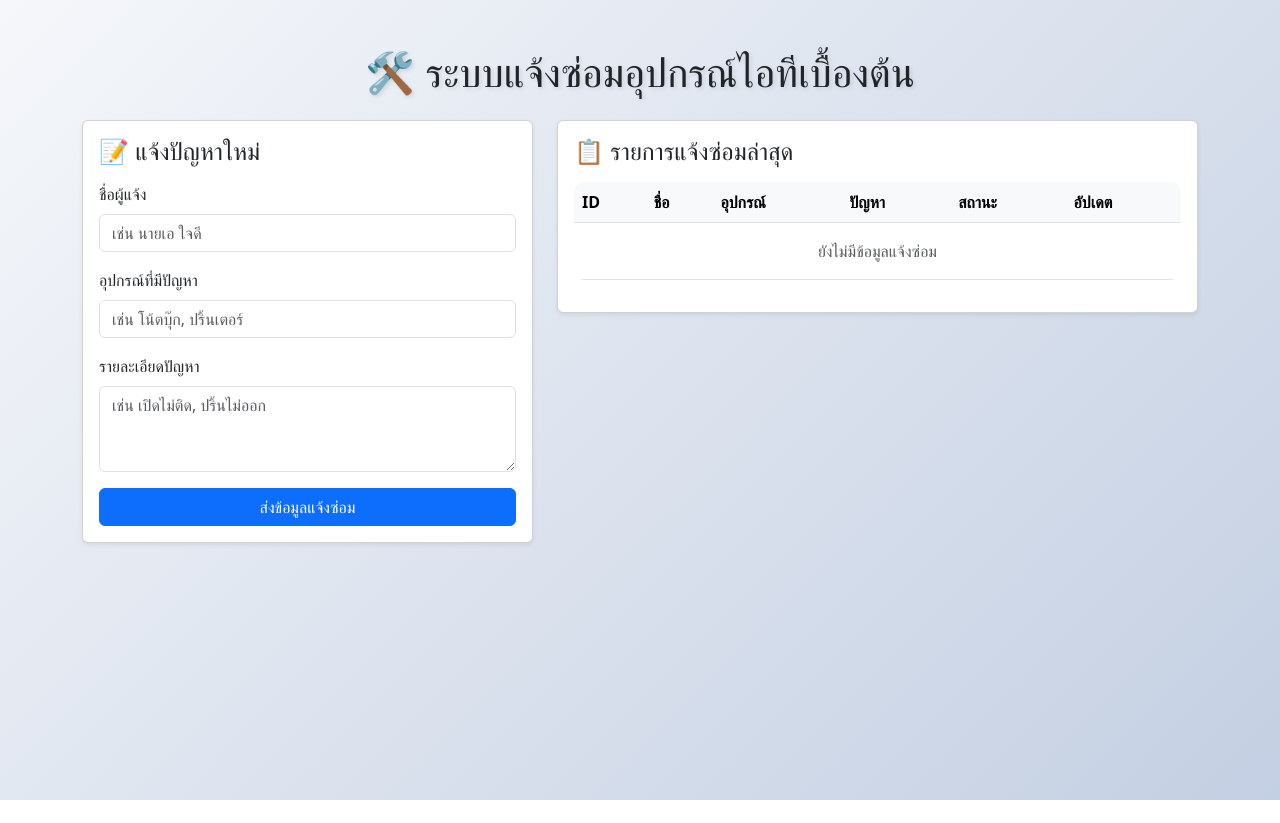
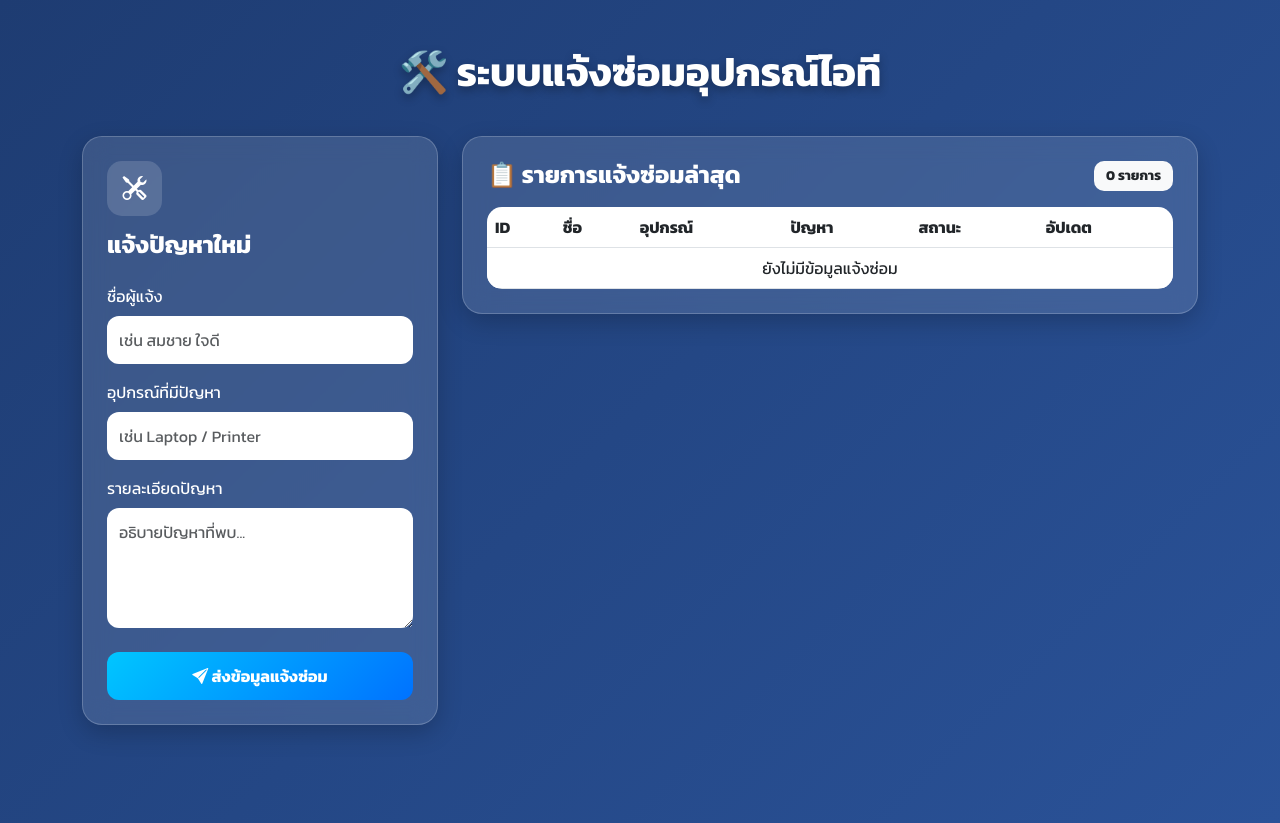
Before and after one commit to chakkarinsuepsisuk-png/Project-Serverless, a Flask app: page / in a window 1280 px wide. Before the commit the page ends 800 px from the top, so only its background shows below. Run offline with Flask 3, Linux system fonts and the light colour scheme; data that the repository does not hold is empty.

Commit message:
Update UI

```diff
--- a/app/templates/index.html
+++ b/app/templates/index.html
@@ -1,81 +1,233 @@
 <!DOCTYPE html>
 <html lang="th">
-    <style>
-        body {
-            background: linear-gradient(135deg, #f5f7fa 0%, #c3cfe2 100%);
-            min-height: 100vh;
-        }
-        .card {
-            border: none;
-            border-radius: 15px;
-            transition: transform 0.3s ease;
-        }
-        .card:hover {
-            transform: translateY(-5px);
-        }
-        .btn-primary {
-            background-color: #4e73df;
-            border: none;
-            padding: 10px;
-            border-radius: 10px;
-            font-weight: bold;
-        }
-        .table {
-            background: white;
-            border-radius: 10px;
-            overflow: hidden;
-        }
-        h1 {
-            color: #2e59d9;
-            font-weight: 800;
-            text-shadow: 2px 2px 4px rgba(0,0,0,0.1);
-        }
-        .badge {
-            padding: 8px 12px;
-            border-radius: 8px;
-        }
-    </style>
 <head>
     <meta charset="UTF-8">
     <meta name="viewport" content="width=device-width, initial-scale=1.0">
     <title>IT Repair Ticketing System</title>
+
+    <!-- Bootstrap -->
     <link href="https://cdn.jsdelivr.net/npm/bootstrap@5.3.0/dist/css/bootstrap.min.css" rel="stylesheet">
+
+    <!-- Google Font -->
+    <link href="https://fonts.googleapis.com/css2?family=Kanit:wght@300;400;500;700&display=swap" rel="stylesheet">
+
+    <!-- Bootstrap Icons -->
+    <link rel="stylesheet" href="https://cdn.jsdelivr.net/npm/bootstrap-icons@1.11.3/font/bootstrap-icons.min.css">
+
+    <style>
+        * {
+            font-family: 'Kanit', sans-serif;
+        }
+
+        body {
+            background: linear-gradient(135deg, #1e3c72, #2a5298);
+            min-height: 100vh;
+            padding-bottom: 50px;
+        }
+
+        .main-title {
+            font-size: 2.5rem;
+            font-weight: 700;
+            color: white;
+            text-align: center;
+            margin-bottom: 40px;
+            text-shadow: 0 4px 10px rgba(0,0,0,0.3);
+        }
+
+        .glass-card {
+            background: rgba(255, 255, 255, 0.12);
+            backdrop-filter: blur(12px);
+            border-radius: 20px;
+            border: 1px solid rgba(255,255,255,0.2);
+            box-shadow: 0 8px 25px rgba(0,0,0,0.2);
+            transition: 0.3s ease;
+        }
+
+        .glass-card:hover {
+            transform: translateY(-5px);
+        }
+
+        .card-title {
+            color: white;
+            font-weight: 600;
+        }
+
+        label {
+            color: white;
+            font-weight: 400;
+        }
+
+        .form-control,
+        .form-select {
+            border-radius: 12px;
+            border: none;
+            padding: 12px;
+        }
+
+        .form-control:focus,
+        .form-select:focus {
+            box-shadow: 0 0 0 0.2rem rgba(255,255,255,0.3);
+        }
+
+        .btn-submit {
+            background: linear-gradient(135deg, #00c6ff, #0072ff);
+            border: none;
+            border-radius: 12px;
+            padding: 12px;
+            color: white;
+            font-weight: 600;
+            transition: 0.3s;
+        }
+
+        .btn-submit:hover {
+            transform: scale(1.02);
+            opacity: 0.95;
+        }
+
+        .table {
+            overflow: hidden;
+            border-radius: 15px;
+            margin-bottom: 0;
+        }
+
+        .table thead {
+            background: rgba(255,255,255,0.15);
+            color: white;
+        }
+
+        .table tbody tr {
+            background: rgba(255,255,255,0.92);
+            transition: 0.2s;
+        }
+
+        .table tbody tr:hover {
+            background: #f1f5ff;
+        }
+
+        .badge {
+            padding: 8px 12px;
+            border-radius: 10px;
+            font-size: 0.85rem;
+        }
+
+        .bg-warning {
+            color: black !important;
+        }
+
+        .empty-text {
+            color: #ddd;
+            padding: 20px;
+        }
+
+        .icon-box {
+            width: 55px;
+            height: 55px;
+            border-radius: 15px;
+            background: rgba(255,255,255,0.15);
+            display: flex;
+            align-items: center;
+            justify-content: center;
+            color: white;
+            font-size: 1.5rem;
+            margin-bottom: 15px;
+        }
+
+        @media(max-width: 768px) {
+            .main-title {
+                font-size: 1.8rem;
+            }
+        }
+    </style>
 </head>
-<body class="bg-light">
+
+<body>
+
 <div class="container py-5">
-        <h1 class="text-center mb-4">🛠️ ระบบแจ้งซ่อมอุปกรณ์ไอทีเบื้องต้น</h1>
+
+    <h1 class="main-title">
+        🛠️ ระบบแจ้งซ่อมอุปกรณ์ไอที
+    </h1>
 
     <div class="row g-4">
-            <div class="col-md-5">
-                <div class="card shadow-sm">
-                    <div class="card-body">
-                        <h4 class="card-title mb-3">📝 แจ้งปัญหาใหม่</h4>
+
+        <!-- FORM -->
+        <div class="col-lg-4">
+            <div class="glass-card p-4 h-100">
+
+                <div class="icon-box">
+                    <i class="bi bi-tools"></i>
+                </div>
+
+                <h4 class="card-title mb-4">
+                    แจ้งปัญหาใหม่
+                </h4>
+
                 <form action="/ticket" method="POST">
+
                     <div class="mb-3">
-                                <label class="form-label">ชื่อผู้แจ้ง</label>
-                                <input type="text" name="name" class="form-control" required placeholder="เช่น นายเอ ใจดี">
+                        <label class="form-label">
+                            ชื่อผู้แจ้ง
+                        </label>
+
+                        <input type="text"
+                               name="name"
+                               class="form-control"
+                               required
+                               placeholder="เช่น สมชาย ใจดี">
                     </div>
+
                     <div class="mb-3">
-                                <label class="form-label">อุปกรณ์ที่มีปัญหา</label>
-                                <input type="text" name="device" class="form-control" required placeholder="เช่น โน้ตบุ๊ก, ปริ้นเตอร์">
+                        <label class="form-label">
+                            อุปกรณ์ที่มีปัญหา
+                        </label>
+
+                        <input type="text"
+                               name="device"
+                               class="form-control"
+                               required
+                               placeholder="เช่น Laptop / Printer">
                     </div>
-                            <div class="mb-3">
-                                <label class="form-label">รายละเอียดปัญหา</label>
-                                <textarea name="issue" class="form-control" rows="3" required placeholder="เช่น เปิดไม่ติด, ปริ้นไม่ออก"></textarea>
+
+                    <div class="mb-4">
+                        <label class="form-label">
+                            รายละเอียดปัญหา
+                        </label>
+
+                        <textarea name="issue"
+                                  class="form-control"
+                                  rows="4"
+                                  required
+                                  placeholder="อธิบายปัญหาที่พบ..."></textarea>
                     </div>
-                            <button type="submit" class="btn btn-primary w-100">ส่งข้อมูลแจ้งซ่อม</button>
+
+                    <button type="submit" class="btn btn-submit w-100">
+                        <i class="bi bi-send-fill"></i>
+                        ส่งข้อมูลแจ้งซ่อม
+                    </button>
+
                 </form>
             </div>
         </div>
+
+        <!-- TABLE -->
+        <div class="col-lg-8">
+            <div class="glass-card p-4">
+
+                <div class="d-flex justify-content-between align-items-center mb-3">
+                    <h4 class="card-title mb-0">
+                        📋 รายการแจ้งซ่อมล่าสุด
+                    </h4>
+
+                    <span class="badge bg-light text-dark">
+                        {{ tickets|length }} รายการ
+                    </span>
                 </div>
 
-            <div class="col-md-7">
-                <div class="card shadow-sm">
-                    <div class="card-body">
-                        <h4 class="card-title mb-3">📋 รายการแจ้งซ่อมล่าสุด</h4>
                 <div class="table-responsive">
-                            <table class="table table-hover align-middle">
-                                <thead class="table-light">
+
+                    <table class="table align-middle table-hover">
+
+                        <thead>
                             <tr>
                                 <th>ID</th>
                                 <th>ชื่อ</th>
@@ -85,40 +237,87 @@
                                 <th>อัปเดต</th>
                             </tr>
                         </thead>
+
                         <tbody>
+
                         {% for t in tickets %}
+
                             <tr>
-                                        <td>{{ t.id }}</td>
+                                <td>
+                                    <strong>#{{ t.id }}</strong>
+                                </td>
+
                                 <td>{{ t.name }}</td>
-                                        <td>{{ t.device }}</td>
+
+                                <td>
+                                    <i class="bi bi-pc-display"></i>
+                                    {{ t.device }}
+                                </td>
+
                                 <td>{{ t.issue }}</td>
+
                                 <td>
-                                            <span class="badge {% if t.status == 'Pending' %}bg-warning{% elif t.status == 'In Progress' %}bg-info{% else %}bg-success{% endif %}">
+                                    <span class="badge
+                                        {% if t.status == 'Pending' %}
+                                            bg-warning
+                                        {% elif t.status == 'In Progress' %}
+                                            bg-info
+                                        {% else %}
+                                            bg-success
+                                        {% endif %}
+                                    ">
                                         {{ t.status }}
                                     </span>
                                 </td>
-                                        <td>
+
+                                <td style="min-width: 160px;">
                                     <form action="/update_status/{{ t.id }}" method="POST">
-                                                <select name="status" class="form-select form-select-sm" onchange="this.form.submit()">
-                                                    <option value="Pending" {% if t.status == 'Pending' %}selected{% endif %}>Pending</option>
-                                                    <option value="In Progress" {% if t.status == 'In Progress' %}selected{% endif %}>In Progress</option>
-                                                    <option value="Done" {% if t.status == 'Done' %}selected{% endif %}>Done</option>
+
+                                        <select name="status"
+                                                class="form-select form-select-sm"
+                                                onchange="this.form.submit()">
+
+                                            <option value="Pending"
+                                                {% if t.status == 'Pending' %}selected{% endif %}>
+                                                Pending
+                                            </option>
+
+                                            <option value="In Progress"
+                                                {% if t.status == 'In Progress' %}selected{% endif %}>
+                                                In Progress
+                                            </option>
+
+                                            <option value="Done"
+                                                {% if t.status == 'Done' %}selected{% endif %}>
+                                                Done
+                                            </option>
+
                                         </select>
+
                                     </form>
                                 </td>
                             </tr>
+
                         {% else %}
+
                             <tr>
-                                        <td colspan="6" class="text-center text-muted py-3">ยังไม่มีข้อมูลแจ้งซ่อม</td>
+                                <td colspan="6" class="text-center empty-text">
+                                    ยังไม่มีข้อมูลแจ้งซ่อม
+                                </td>
                             </tr>
+
                         {% endfor %}
+
                         </tbody>
+
                     </table>
+
                 </div>
             </div>
         </div>
+
     </div>
 </div>
-    </div>
+
 </body>
 </html>
```
Lines whose indentation alone changed are shown as unchanged.
